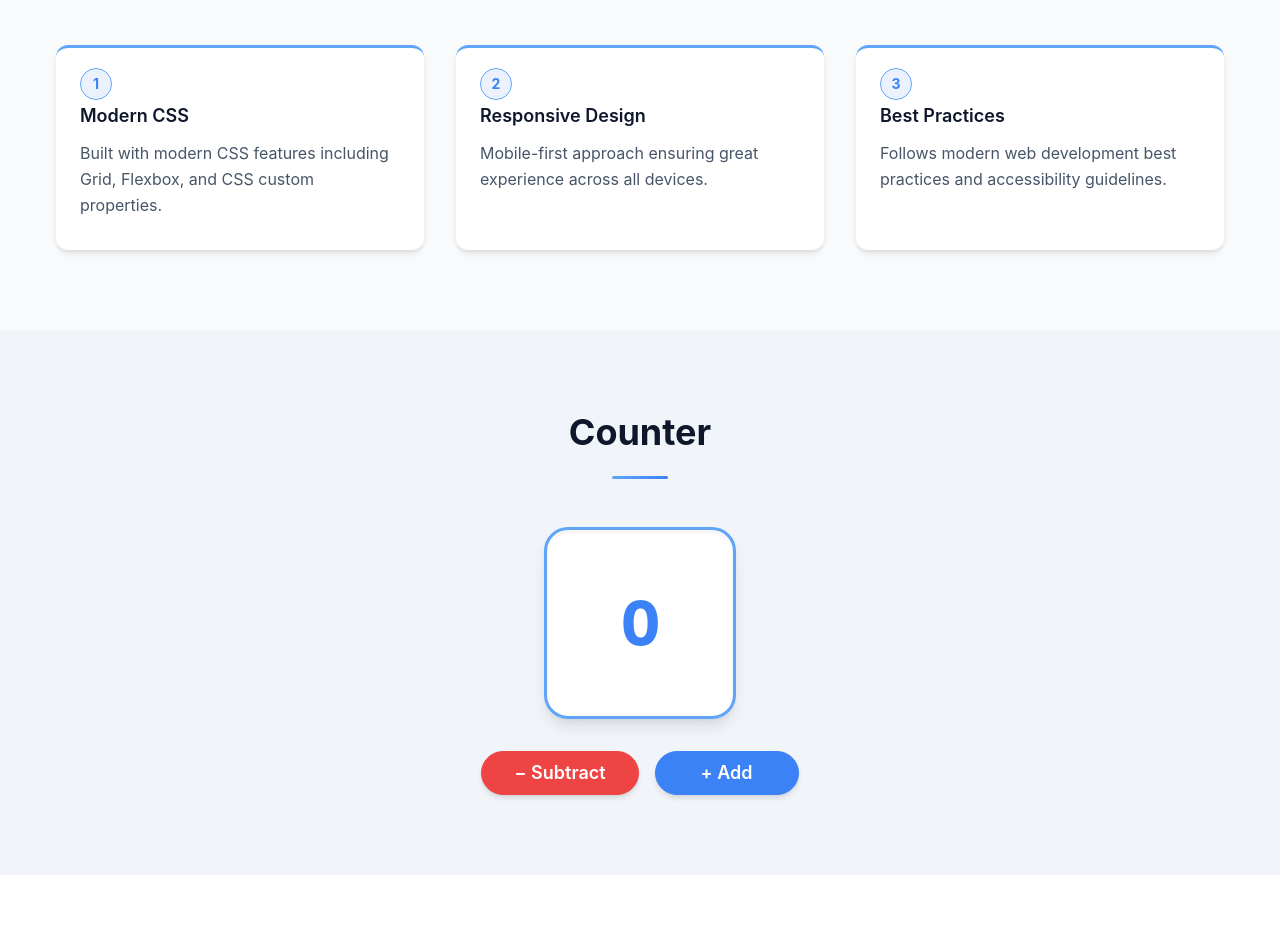
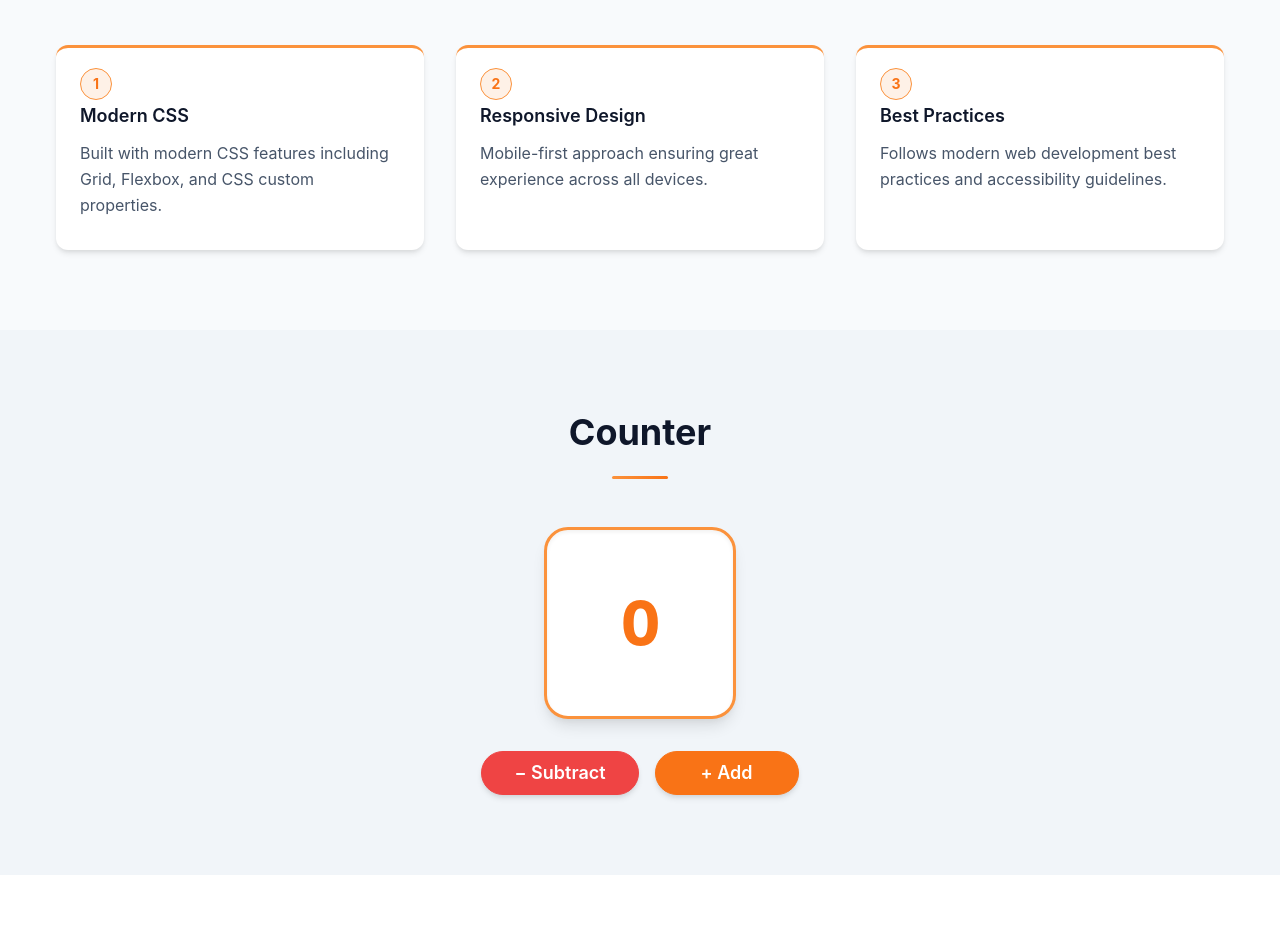
Before and after one commit to chiron-team/git9, a website: page index.html in a window 1280 px wide. Shown: the part 666-1596 px from the top of the page. Drawn offline with Linux system fonts and the light colour scheme.

Commit message:
feat(agent): Change Counter Color Theme to Orange
Task ID: hXtHcXpXpk86ejLEkYc3
Type: feature
Priority: medium

```diff
--- a/src/css/components.css
+++ b/src/css/components.css
@@ -104,7 +104,7 @@
   font-size: var(--font-size-sm);
   font-weight: var(--font-weight-bold);
   color: var(--color-primary);
-  background-color: rgb(59 130 246 / 10%);
+  background-color: rgb(249 115 22 / 10%);
   border: 1.5px solid var(--color-primary-light);
   border-radius: var(--radius-full);
   line-height: 1;
@@ -141,7 +141,7 @@
 .form__textarea:focus {
   outline: none;
   border-color: var(--color-primary);
-  box-shadow: 0 0 0 3px rgba(59, 130, 246, 0.1);
+  box-shadow: 0 0 0 3px rgba(249, 115, 22, 0.1);
 }
 
 .form__textarea {
--- a/src/css/variables.css
+++ b/src/css/variables.css
@@ -2,9 +2,9 @@
 
 :root {
   /* Colors */
-  --color-primary: #3b82f6;
-  --color-primary-dark: #2563eb;
-  --color-primary-light: #60a5fa;
+  --color-primary: #f97316;
+  --color-primary-dark: #ea580c;
+  --color-primary-light: #fb923c;
 
   --color-secondary: #64748b;
   --color-secondary-dark: #475569;
```
